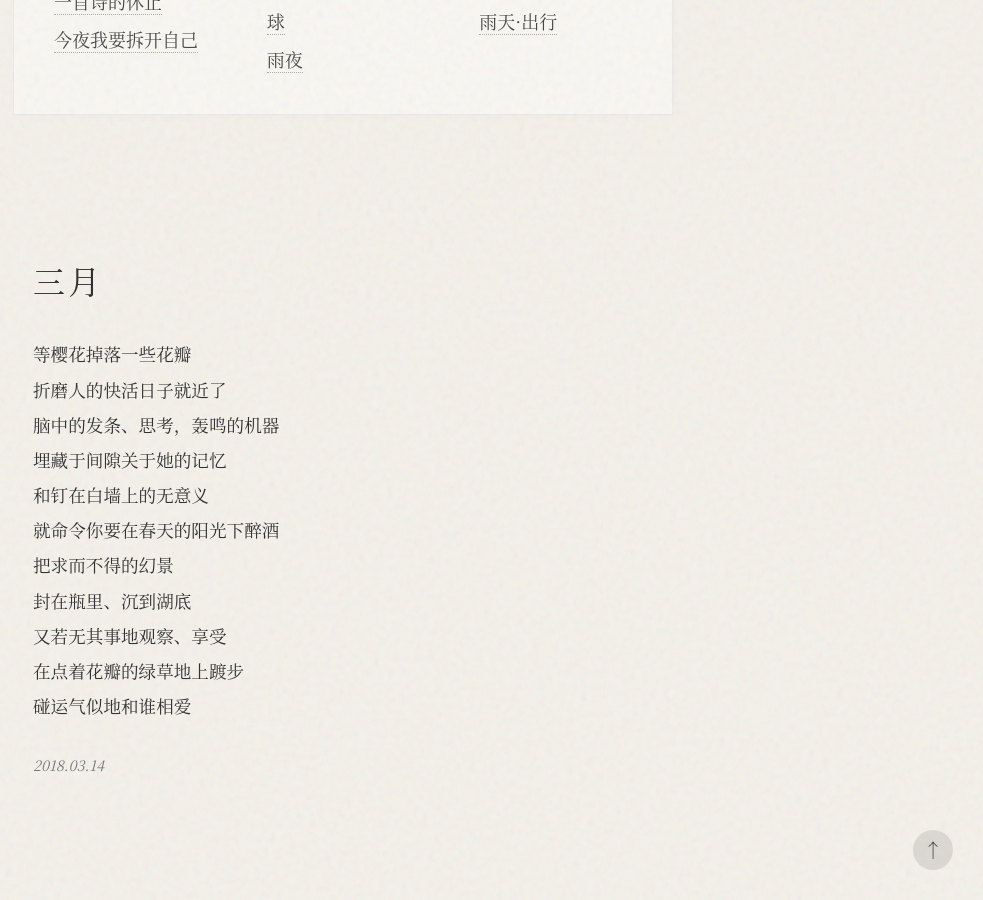
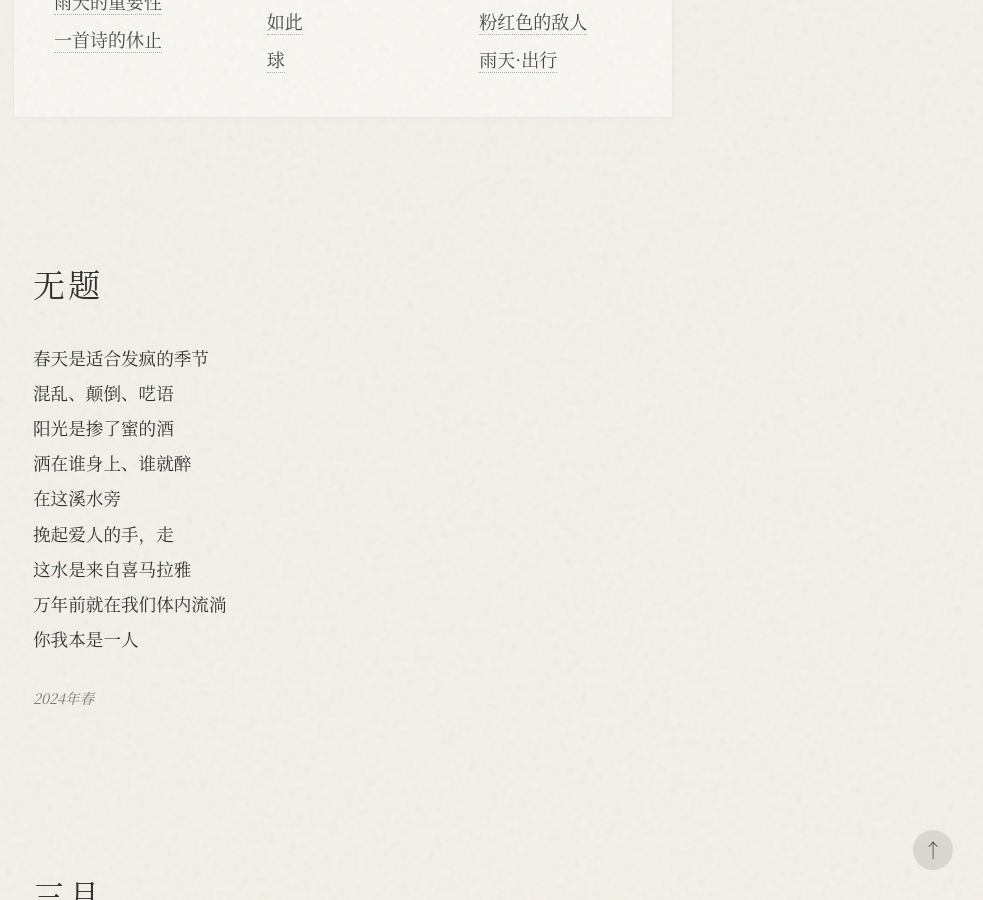
Before and after one commit to Lavande/poems, a Jekyll site: the page docs/index.html, which Jekyll copies as it is, in a window 1280 px wide and 900 px high, scrolled down 1706 px. Shown: the whole window, without its empty margins (297-1280 px from the left). Built offline with Jekyll 4.4.1, drawn with Linux system fonts in a browser that asks for light colours.

Commit message:
Add new poem: Untitled (2024 Spring)

```diff
--- a/docs/CNAME
+++ /dev/null
@@ -1 +0,0 @@
-poems.5dimn.com
--- a/docs/index.html
+++ b/docs/index.html
@@ -18,67 +18,86 @@
 <nav class="toc" id="toc">
   <h2>目录</h2>
   <ul>
-    <li><a href="#poem-1">三月</a></li>
-    <li><a href="#poem-2">南京</a></li>
-    <li><a href="#poem-3">结婚</a></li>
-    <li><a href="#poem-4">枪</a></li>
-    <li><a href="#poem-5">北湾</a></li>
-    <li><a href="#poem-6">无聊、焦虑，并不炎热的夏天</a></li>
-    <li><a href="#poem-7">无题</a></li>
-    <li><a href="#poem-8">喜悦的诗</a></li>
-    <li><a href="#poem-9">黑匣子</a></li>
-    <li><a href="#poem-10">当我想你时，我就思考</a></li>
-    <li><a href="#poem-11">周一就这么过去了</a></li>
-    <li><a href="#poem-12">得救了的病</a></li>
-    <li><a href="#poem-13">幼兽</a></li>
-    <li><a href="#poem-14">劳动与爱情</a></li>
-    <li><a href="#poem-15">崇拜</a></li>
-    <li><a href="#poem-16">雨天的重要性</a></li>
-    <li><a href="#poem-17">一首诗的休止</a></li>
-    <li><a href="#poem-18">今夜我要拆开自己</a></li>
-    <li><a href="#poem-19">花神咖啡馆</a></li>
-    <li><a href="#poem-20">水城</a></li>
-    <li><a href="#poem-21">互文</a></li>
-    <li><a href="#poem-22">树</a></li>
-    <li><a href="#poem-23">写给小新新</a></li>
-    <li><a href="#poem-24">娜娜</a></li>
-    <li><a href="#poem-25">末日</a></li>
-    <li><a href="#poem-26">目，垂</a></li>
-    <li><a href="#poem-27">孤独守望</a></li>
-    <li><a href="#poem-28">明湖泛舟</a></li>
-    <li><a href="#poem-29">夏</a></li>
-    <li><a href="#poem-30">回家</a></li>
-    <li><a href="#poem-31">无题</a></li>
-    <li><a href="#poem-32">开败向阳花</a></li>
-    <li><a href="#poem-33">致玫宝</a></li>
-    <li><a href="#poem-34">城</a></li>
-    <li><a href="#poem-35">安全感</a></li>
-    <li><a href="#poem-36">如此</a></li>
-    <li><a href="#poem-37">球</a></li>
-    <li><a href="#poem-38">雨夜</a></li>
-    <li><a href="#poem-39">七月、苏州</a></li>
-    <li><a href="#poem-40">四月末的夜</a></li>
-    <li><a href="#poem-41">无题</a></li>
-    <li><a href="#poem-42">我</a></li>
-    <li><a href="#poem-43">冷色调</a></li>
-    <li><a href="#poem-44">即兴</a></li>
-    <li><a href="#poem-45">潜意识对抗</a></li>
-    <li><a href="#poem-46">殓尸</a></li>
-    <li><a href="#poem-47">第二首想你的诗</a></li>
-    <li><a href="#poem-48">记事</a></li>
-    <li><a href="#poem-49">晨跑的悲哀</a></li>
-    <li><a href="#poem-50">情欲</a></li>
-    <li><a href="#poem-51">艺术家</a></li>
-    <li><a href="#poem-52">黎明</a></li>
-    <li><a href="#poem-53">惯性</a></li>
-    <li><a href="#poem-54">黑白照</a></li>
-    <li><a href="#poem-55">逻辑</a></li>
-    <li><a href="#poem-56">粉红色的敌人</a></li>
-    <li><a href="#poem-57">雨天·出行</a></li>
+    <li><a href="#poem-1">无题</a></li>
+    <li><a href="#poem-2">三月</a></li>
+    <li><a href="#poem-3">南京</a></li>
+    <li><a href="#poem-4">结婚</a></li>
+    <li><a href="#poem-5">枪</a></li>
+    <li><a href="#poem-6">北湾</a></li>
+    <li><a href="#poem-7">无聊、焦虑，并不炎热的夏天</a></li>
+    <li><a href="#poem-8">无题</a></li>
+    <li><a href="#poem-9">喜悦的诗</a></li>
+    <li><a href="#poem-10">黑匣子</a></li>
+    <li><a href="#poem-11">当我想你时，我就思考</a></li>
+    <li><a href="#poem-12">周一就这么过去了</a></li>
+    <li><a href="#poem-13">得救了的病</a></li>
+    <li><a href="#poem-14">幼兽</a></li>
+    <li><a href="#poem-15">劳动与爱情</a></li>
+    <li><a href="#poem-16">崇拜</a></li>
+    <li><a href="#poem-17">雨天的重要性</a></li>
+    <li><a href="#poem-18">一首诗的休止</a></li>
+    <li><a href="#poem-19">今夜我要拆开自己</a></li>
+    <li><a href="#poem-20">花神咖啡馆</a></li>
+    <li><a href="#poem-21">水城</a></li>
+    <li><a href="#poem-22">互文</a></li>
+    <li><a href="#poem-23">树</a></li>
+    <li><a href="#poem-24">写给小新新</a></li>
+    <li><a href="#poem-25">娜娜</a></li>
+    <li><a href="#poem-26">末日</a></li>
+    <li><a href="#poem-27">目，垂</a></li>
+    <li><a href="#poem-28">孤独守望</a></li>
+    <li><a href="#poem-29">明湖泛舟</a></li>
+    <li><a href="#poem-30">夏</a></li>
+    <li><a href="#poem-31">回家</a></li>
+    <li><a href="#poem-32">无题</a></li>
+    <li><a href="#poem-33">开败向阳花</a></li>
+    <li><a href="#poem-34">致玫宝</a></li>
+    <li><a href="#poem-35">城</a></li>
+    <li><a href="#poem-36">安全感</a></li>
+    <li><a href="#poem-37">如此</a></li>
+    <li><a href="#poem-38">球</a></li>
+    <li><a href="#poem-39">雨夜</a></li>
+    <li><a href="#poem-40">七月、苏州</a></li>
+    <li><a href="#poem-41">四月末的夜</a></li>
+    <li><a href="#poem-42">无题</a></li>
+    <li><a href="#poem-43">我</a></li>
+    <li><a href="#poem-44">冷色调</a></li>
+    <li><a href="#poem-45">即兴</a></li>
+    <li><a href="#poem-46">潜意识对抗</a></li>
+    <li><a href="#poem-47">殓尸</a></li>
+    <li><a href="#poem-48">第二首想你的诗</a></li>
+    <li><a href="#poem-49">记事</a></li>
+    <li><a href="#poem-50">晨跑的悲哀</a></li>
+    <li><a href="#poem-51">情欲</a></li>
+    <li><a href="#poem-52">艺术家</a></li>
+    <li><a href="#poem-53">黎明</a></li>
+    <li><a href="#poem-54">惯性</a></li>
+    <li><a href="#poem-55">黑白照</a></li>
+    <li><a href="#poem-56">逻辑</a></li>
+    <li><a href="#poem-57">粉红色的敌人</a></li>
+    <li><a href="#poem-58">雨天·出行</a></li>
   </ul>
 </nav>
 <main class="poems-container">
     <article id="poem-1" class="poem">
+      <header class="poem-header">
+        <h2 class="poem-title">无题</h2>
+      </header>
+      <div class="poem-content">春天是适合发疯的季节
+混乱、颠倒、呓语
+阳光是掺了蜜的酒
+洒在谁身上、谁就醉
+在这溪水旁
+挽起爱人的手，走
+这水是来自喜马拉雅
+万年前就在我们体内流淌
+你我本是一人
+</div>
+      <footer class="poem-footer">
+        <span class="poem-date">2024年春</span>
+      </footer>
+    </article>
+    <article id="poem-2" class="poem">
       <header class="poem-header">
         <h2 class="poem-title">三月</h2>
       </header>
@@ -98,7 +117,7 @@
         <span class="poem-date">2018.03.14</span>
       </footer>
     </article>
-    <article id="poem-2" class="poem">
+    <article id="poem-3" class="poem">
       <header class="poem-header">
         <h2 class="poem-title">南京</h2>
       </header>
@@ -115,7 +134,7 @@
         <span class="poem-date">2017.08.15</span>
       </footer>
     </article>
-    <article id="poem-3" class="poem">
+    <article id="poem-4" class="poem">
       <header class="poem-header">
         <h2 class="poem-title">结婚</h2>
       </header>
@@ -130,7 +149,7 @@
         <span class="poem-date">2017.06.30</span>
       </footer>
     </article>
-    <article id="poem-4" class="poem">
+    <article id="poem-5" class="poem">
       <header class="poem-header">
         <h2 class="poem-title">枪</h2>
       </header>
@@ -145,7 +164,7 @@
         <span class="poem-date">2017.02.10</span>
       </footer>
     </article>
-    <article id="poem-5" class="poem">
+    <article id="poem-6" class="poem">
       <header class="poem-header">
         <h2 class="poem-title">北湾</h2>
       </header>
@@ -169,7 +188,7 @@
         <span class="poem-date">2016.11.08</span>
       </footer>
     </article>
-    <article id="poem-6" class="poem">
+    <article id="poem-7" class="poem">
       <header class="poem-header">
         <h2 class="poem-title">无聊、焦虑，并不炎热的夏天</h2>
       </header>
@@ -198,7 +217,7 @@
         <span class="poem-date">2016.06.10</span>
       </footer>
     </article>
-    <article id="poem-7" class="poem">
+    <article id="poem-8" class="poem">
       <header class="poem-header">
         <h2 class="poem-title">无题</h2>
       </header>
@@ -223,7 +242,7 @@
         <span class="poem-date">2016.02.02</span>
       </footer>
     </article>
-    <article id="poem-8" class="poem">
+    <article id="poem-9" class="poem">
       <header class="poem-header">
         <h2 class="poem-title">喜悦的诗</h2>
       </header>
@@ -251,7 +270,7 @@
         <span class="poem-date">2015.12.16</span>
       </footer>
     </article>
-    <article id="poem-9" class="poem">
+    <article id="poem-10" class="poem">
       <header class="poem-header">
         <h2 class="poem-title">黑匣子</h2>
       </header>
@@ -269,7 +288,7 @@
         <span class="poem-date">2014.03.12</span>
       </footer>
     </article>
-    <article id="poem-10" class="poem">
+    <article id="poem-11" class="poem">
       <header class="poem-header">
         <h2 class="poem-title">当我想你时，我就思考</h2>
       </header>
@@ -320,7 +339,7 @@
         <span class="poem-date">2014.02.03</span>
       </footer>
     </article>
-    <article id="poem-11" class="poem">
+    <article id="poem-12" class="poem">
       <header class="poem-header">
         <h2 class="poem-title">周一就这么过去了</h2>
       </header>
@@ -341,7 +360,7 @@
         <span class="poem-date">2014.01.13</span>
       </footer>
     </article>
-    <article id="poem-12" class="poem">
+    <article id="poem-13" class="poem">
       <header class="poem-header">
         <h2 class="poem-title">得救了的病</h2>
       </header>
@@ -360,7 +379,7 @@
         <span class="poem-date">2014.01.11</span>
       </footer>
     </article>
-    <article id="poem-13" class="poem">
+    <article id="poem-14" class="poem">
       <header class="poem-header">
         <h2 class="poem-title">幼兽</h2>
       </header>
@@ -391,7 +410,7 @@
         <span class="poem-date">2014.01.07</span>
       </footer>
     </article>
-    <article id="poem-14" class="poem">
+    <article id="poem-15" class="poem">
       <header class="poem-header">
         <h2 class="poem-title">劳动与爱情</h2>
       </header>
@@ -412,7 +431,7 @@
         <span class="poem-date">2014.01.04</span>
       </footer>
     </article>
-    <article id="poem-15" class="poem">
+    <article id="poem-16" class="poem">
       <header class="poem-header">
         <h2 class="poem-title">崇拜</h2>
       </header>
@@ -450,7 +469,7 @@
         <span class="poem-date">2013.12.21</span>
       </footer>
     </article>
-    <article id="poem-16" class="poem">
+    <article id="poem-17" class="poem">
       <header class="poem-header">
         <h2 class="poem-title">雨天的重要性</h2>
       </header>
@@ -489,7 +508,7 @@
         <span class="poem-date">2013.12.16</span>
       </footer>
     </article>
-    <article id="poem-17" class="poem">
+    <article id="poem-18" class="poem">
       <header class="poem-header">
         <h2 class="poem-title">一首诗的休止</h2>
       </header>
@@ -531,7 +550,7 @@
         <span class="poem-date">2013.12.15</span>
       </footer>
     </article>
-    <article id="poem-18" class="poem">
+    <article id="poem-19" class="poem">
       <header class="poem-header">
         <h2 class="poem-title">今夜我要拆开自己</h2>
       </header>
@@ -560,7 +579,7 @@
         <span class="poem-date">2013.12.14</span>
       </footer>
     </article>
-    <article id="poem-19" class="poem">
+    <article id="poem-20" class="poem">
       <header class="poem-header">
         <h2 class="poem-title">花神咖啡馆</h2>
       </header>
@@ -589,7 +608,7 @@
         <span class="poem-date">2013.08.03</span>
       </footer>
     </article>
-    <article id="poem-20" class="poem">
+    <article id="poem-21" class="poem">
       <header class="poem-header">
         <h2 class="poem-title">水城</h2>
       </header>
@@ -613,7 +632,7 @@ BURANO，BURANO！
         <span class="poem-date">2013.06.08</span>
       </footer>
     </article>
-    <article id="poem-21" class="poem">
+    <article id="poem-22" class="poem">
       <header class="poem-header">
         <h2 class="poem-title">互文</h2>
       </header>
@@ -648,7 +667,7 @@ BURANO，BURANO！
         <span class="poem-date">2013.03.26</span>
       </footer>
     </article>
-    <article id="poem-22" class="poem">
+    <article id="poem-23" class="poem">
       <header class="poem-header">
         <h2 class="poem-title">树</h2>
       </header>
@@ -670,7 +689,7 @@ BURANO，BURANO！
         <span class="poem-date">2013.03.24</span>
       </footer>
     </article>
-    <article id="poem-23" class="poem">
+    <article id="poem-24" class="poem">
       <header class="poem-header">
         <h2 class="poem-title">写给小新新</h2>
       </header>
@@ -700,7 +719,7 @@ BURANO，BURANO！
         <span class="poem-date">2012.12.29</span>
       </footer>
     </article>
-    <article id="poem-24" class="poem">
+    <article id="poem-25" class="poem">
       <header class="poem-header">
         <h2 class="poem-title">娜娜</h2>
       </header>
@@ -736,7 +755,7 @@ BURANO，BURANO！
         <span class="poem-date">2012.12.10</span>
       </footer>
     </article>
-    <article id="poem-25" class="poem">
+    <article id="poem-26" class="poem">
       <header class="poem-header">
         <h2 class="poem-title">末日</h2>
       </header>
@@ -760,7 +779,7 @@ BURANO，BURANO！
         <span class="poem-date">2012.11.16</span>
       </footer>
     </article>
-    <article id="poem-26" class="poem">
+    <article id="poem-27" class="poem">
       <header class="poem-header">
         <h2 class="poem-title">目，垂</h2>
       </header>
@@ -777,7 +796,7 @@ BURANO，BURANO！
         <span class="poem-date">2012.10.09</span>
       </footer>
     </article>
-    <article id="poem-27" class="poem">
+    <article id="poem-28" class="poem">
       <header class="poem-header">
         <h2 class="poem-title">孤独守望</h2>
       </header>
@@ -801,7 +820,7 @@ BURANO，BURANO！
         <span class="poem-date">2012.09.03</span>
       </footer>
     </article>
-    <article id="poem-28" class="poem">
+    <article id="poem-29" class="poem">
       <header class="poem-header">
         <h2 class="poem-title">明湖泛舟</h2>
       </header>
@@ -819,7 +838,7 @@ BURANO，BURANO！
         <span class="poem-date">2012.08.09</span>
       </footer>
     </article>
-    <article id="poem-29" class="poem">
+    <article id="poem-30" class="poem">
       <header class="poem-header">
         <h2 class="poem-title">夏</h2>
       </header>
@@ -839,7 +858,7 @@ BURANO，BURANO！
         <span class="poem-date">2012.08.07</span>
       </footer>
     </article>
-    <article id="poem-30" class="poem">
+    <article id="poem-31" class="poem">
       <header class="poem-header">
         <h2 class="poem-title">回家</h2>
       </header>
@@ -868,7 +887,7 @@ BURANO，BURANO！
         <span class="poem-date">2012.07.02</span>
       </footer>
     </article>
-    <article id="poem-31" class="poem">
+    <article id="poem-32" class="poem">
       <header class="poem-header">
         <h2 class="poem-title">无题</h2>
       </header>
@@ -900,7 +919,7 @@ BURANO，BURANO！
         <span class="poem-date">2012.06.20</span>
       </footer>
     </article>
-    <article id="poem-32" class="poem">
+    <article id="poem-33" class="poem">
       <header class="poem-header">
         <h2 class="poem-title">开败向阳花</h2>
       </header>
@@ -926,7 +945,7 @@ BURANO，BURANO！
         <span class="poem-date">2012.06.16</span>
       </footer>
     </article>
-    <article id="poem-33" class="poem">
+    <article id="poem-34" class="poem">
       <header class="poem-header">
         <h2 class="poem-title">致玫宝</h2>
       </header>
@@ -944,7 +963,7 @@ BURANO，BURANO！
         <span class="poem-date">2012.01.18</span>
       </footer>
     </article>
-    <article id="poem-34" class="poem">
+    <article id="poem-35" class="poem">
       <header class="poem-header">
         <h2 class="poem-title">城</h2>
       </header>
@@ -958,7 +977,7 @@ BURANO，BURANO！
         <span class="poem-date">2011.06.25</span>
       </footer>
     </article>
-    <article id="poem-35" class="poem">
+    <article id="poem-36" class="poem">
       <header class="poem-header">
         <h2 class="poem-title">安全感</h2>
       </header>
@@ -973,7 +992,7 @@ BURANO，BURANO！
         <span class="poem-date">2010.11.13</span>
       </footer>
     </article>
-    <article id="poem-36" class="poem">
+    <article id="poem-37" class="poem">
       <header class="poem-header">
         <h2 class="poem-title">如此</h2>
       </header>
@@ -993,7 +1012,7 @@ BURANO，BURANO！
         <span class="poem-date">2010.05.07</span>
       </footer>
     </article>
-    <article id="poem-37" class="poem">
+    <article id="poem-38" class="poem">
       <header class="poem-header">
         <h2 class="poem-title">球</h2>
       </header>
@@ -1004,7 +1023,7 @@ BURANO，BURANO！
         <span class="poem-date">2010.04.16</span>
       </footer>
     </article>
-    <article id="poem-38" class="poem">
+    <article id="poem-39" class="poem">
       <header class="poem-header">
         <h2 class="poem-title">雨夜</h2>
       </header>
@@ -1019,7 +1038,7 @@ BURANO，BURANO！
         <span class="poem-date">2010.03.02</span>
       </footer>
     </article>
-    <article id="poem-39" class="poem">
+    <article id="poem-40" class="poem">
       <header class="poem-header">
         <h2 class="poem-title">七月、苏州</h2>
       </header>
@@ -1041,7 +1060,7 @@ BURANO，BURANO！
         <span class="poem-date">2009.07.18</span>
       </footer>
     </article>
-    <article id="poem-40" class="poem">
+    <article id="poem-41" class="poem">
       <header class="poem-header">
         <h2 class="poem-title">四月末的夜</h2>
       </header>
@@ -1060,7 +1079,7 @@ BURANO，BURANO！
         <span class="poem-date">2009.04.25</span>
       </footer>
     </article>
-    <article id="poem-41" class="poem">
+    <article id="poem-42" class="poem">
       <header class="poem-header">
         <h2 class="poem-title">无题</h2>
       </header>
@@ -1078,7 +1097,7 @@ BURANO，BURANO！
         <span class="poem-date">2008 深秋</span>
       </footer>
     </article>
-    <article id="poem-42" class="poem">
+    <article id="poem-43" class="poem">
       <header class="poem-header">
         <h2 class="poem-title">我</h2>
       </header>
@@ -1109,7 +1128,7 @@ BURANO，BURANO！
         <span class="poem-date">2008.05.30</span>
       </footer>
     </article>
-    <article id="poem-43" class="poem">
+    <article id="poem-44" class="poem">
       <header class="poem-header">
         <h2 class="poem-title">冷色调</h2>
       </header>
@@ -1122,7 +1141,7 @@ BURANO，BURANO！
         <span class="poem-date">2007.12.23</span>
       </footer>
     </article>
-    <article id="poem-44" class="poem">
+    <article id="poem-45" class="poem">
       <header class="poem-header">
         <h2 class="poem-title">即兴</h2>
       </header>
@@ -1135,7 +1154,7 @@ BURANO，BURANO！
         <span class="poem-date">2007.08.14</span>
       </footer>
     </article>
-    <article id="poem-45" class="poem">
+    <article id="poem-46" class="poem">
       <header class="poem-header">
         <h2 class="poem-title">潜意识对抗</h2>
       </header>
@@ -1155,7 +1174,7 @@ BURANO，BURANO！
         <span class="poem-date">2007.06.08</span>
       </footer>
     </article>
-    <article id="poem-46" class="poem">
+    <article id="poem-47" class="poem">
       <header class="poem-header">
         <h2 class="poem-title">殓尸</h2>
       </header>
@@ -1178,7 +1197,7 @@ BURANO，BURANO！
         <span class="poem-date">2007.05.21</span>
       </footer>
     </article>
-    <article id="poem-47" class="poem">
+    <article id="poem-48" class="poem">
       <header class="poem-header">
         <h2 class="poem-title">第二首想你的诗</h2>
       </header>
@@ -1196,7 +1215,7 @@ BURANO，BURANO！
         <span class="poem-date">2007.05.16</span>
       </footer>
     </article>
-    <article id="poem-48" class="poem">
+    <article id="poem-49" class="poem">
       <header class="poem-header">
         <h2 class="poem-title">记事</h2>
       </header>
@@ -1218,7 +1237,7 @@ BURANO，BURANO！
         <span class="poem-date">2007.04.22</span>
       </footer>
     </article>
-    <article id="poem-49" class="poem">
+    <article id="poem-50" class="poem">
       <header class="poem-header">
         <h2 class="poem-title">晨跑的悲哀</h2>
       </header>
@@ -1233,7 +1252,7 @@ BURANO，BURANO！
         <span class="poem-date">2007.04.17</span>
       </footer>
     </article>
-    <article id="poem-50" class="poem">
+    <article id="poem-51" class="poem">
       <header class="poem-header">
         <h2 class="poem-title">情欲</h2>
       </header>
@@ -1246,7 +1265,7 @@ BURANO，BURANO！
         <span class="poem-date">2007.02.25</span>
       </footer>
     </article>
-    <article id="poem-51" class="poem">
+    <article id="poem-52" class="poem">
       <header class="poem-header">
         <h2 class="poem-title">艺术家</h2>
       </header>
@@ -1264,7 +1283,7 @@ BURANO，BURANO！
         <span class="poem-date">2007.01.26</span>
       </footer>
     </article>
-    <article id="poem-52" class="poem">
+    <article id="poem-53" class="poem">
       <header class="poem-header">
         <h2 class="poem-title">黎明</h2>
       </header>
@@ -1277,7 +1296,7 @@ BURANO，BURANO！
         <span class="poem-date">2007.01.26</span>
       </footer>
     </article>
-    <article id="poem-53" class="poem">
+    <article id="poem-54" class="poem">
       <header class="poem-header">
         <h2 class="poem-title">惯性</h2>
       </header>
@@ -1296,7 +1315,7 @@ BURANO，BURANO！
         <span class="poem-date">2007.01.21</span>
       </footer>
     </article>
-    <article id="poem-54" class="poem">
+    <article id="poem-55" class="poem">
       <header class="poem-header">
         <h2 class="poem-title">黑白照</h2>
       </header>
@@ -1310,7 +1329,7 @@ BURANO，BURANO！
         <span class="poem-date">2007.01.20</span>
       </footer>
     </article>
-    <article id="poem-55" class="poem">
+    <article id="poem-56" class="poem">
       <header class="poem-header">
         <h2 class="poem-title">逻辑</h2>
       </header>
@@ -1330,7 +1349,7 @@ BURANO，BURANO！
         <span class="poem-date">2007.01.19</span>
       </footer>
     </article>
-    <article id="poem-56" class="poem">
+    <article id="poem-57" class="poem">
       <header class="poem-header">
         <h2 class="poem-title">粉红色的敌人</h2>
       </header>
@@ -1347,7 +1366,7 @@ BURANO，BURANO！
         <span class="poem-date">2007.01.11</span>
       </footer>
     </article>
-    <article id="poem-57" class="poem">
+    <article id="poem-58" class="poem">
       <header class="poem-header">
         <h2 class="poem-title">雨天·出行</h2>
       </header>
--- a/scripts/parse_poems.py
+++ b/scripts/parse_poems.py
@@ -9,8 +9,8 @@ def parse_poems(file_path):
     with open(file_path, 'r', encoding='utf-8') as f:
         lines = f.readlines()
 
-    # Regex for date: Starts with year 20xx, followed by dot or space
-    date_pattern = re.compile(r'^\s*20\d{2}[.\s].*$')
+    # Regex for date: Starts with year 20xx, followed by dot, space, or '年'
+    date_pattern = re.compile(r'^\s*20\d{2}[.\s年].*$')
 
     for line in lines:
         # Check if line is a date line
```
Also changed, not shown: 1 other file.
